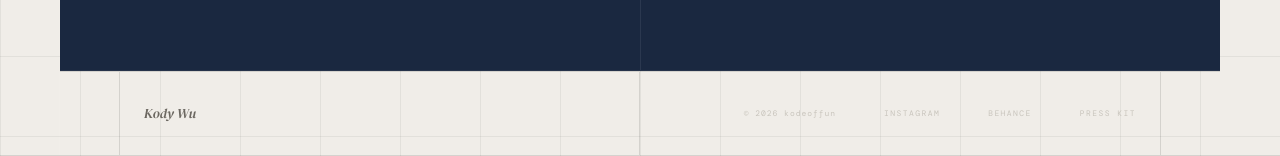
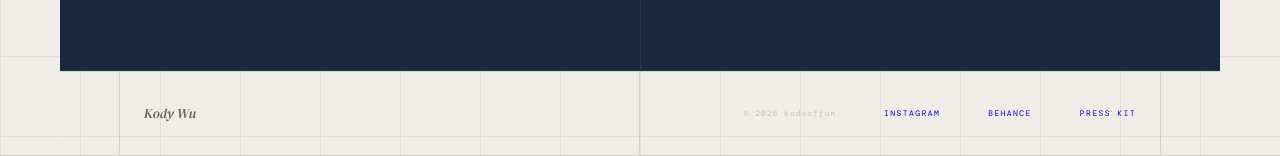
Before and after one commit to kodeoffun/kodeoffun.github.io, a Jekyll site: the page index.html, which Jekyll copies as it is, in a window 1280 px wide and 900 px high, scrolled down 3380 px. Shown: the part 744-900 px from the top of the window. Built offline with Jekyll 4.4.1, drawn with Linux system fonts in a browser that asks for light colours; some web fonts are replaced.

Commit message:
Update index.html

```diff
--- a/index.html
+++ b/index.html
@@ -589,7 +589,7 @@
   }
   .ft-link {
     font-size: 0.5rem; letter-spacing: 0.18em; text-transform: uppercase;
-    color: var(--concrete); text-decoration: none;
+    color: var(#4a7fa5); text-decoration: none;
     transition: color .2s;
   }
   .ft-link:hover { color: var(--accent); }
```
